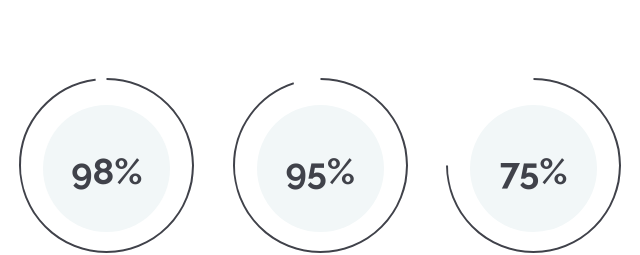
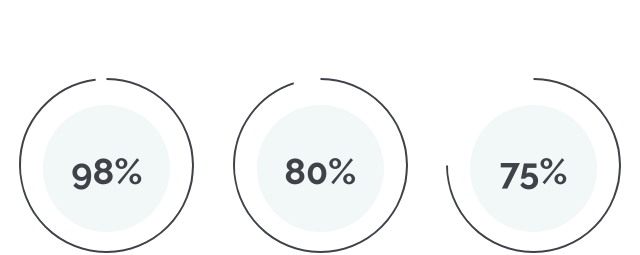
Before and after one commit to rogeliolld/portafolio, a plain HTML site: page index.html in a window 1280 px wide. Shown: the part 5542-5797 px from the top of the page, 213-853 px from the left. Drawn offline with nearby package versions, Linux system fonts and the light colour scheme.

Commit message:
Update index.html

```diff
--- a/index.html
+++ b/index.html
@@ -347,7 +347,7 @@
 									<div class="circle-progress">
 										<div id="progress2" class="prog-circle"></div>
 										<div class="progress-info">
-											<h2>95%</h2>
+											<h2>80%</h2>
 										</div>
 										<div class="prog-title">
 											<h3>CSS</h3>
```
